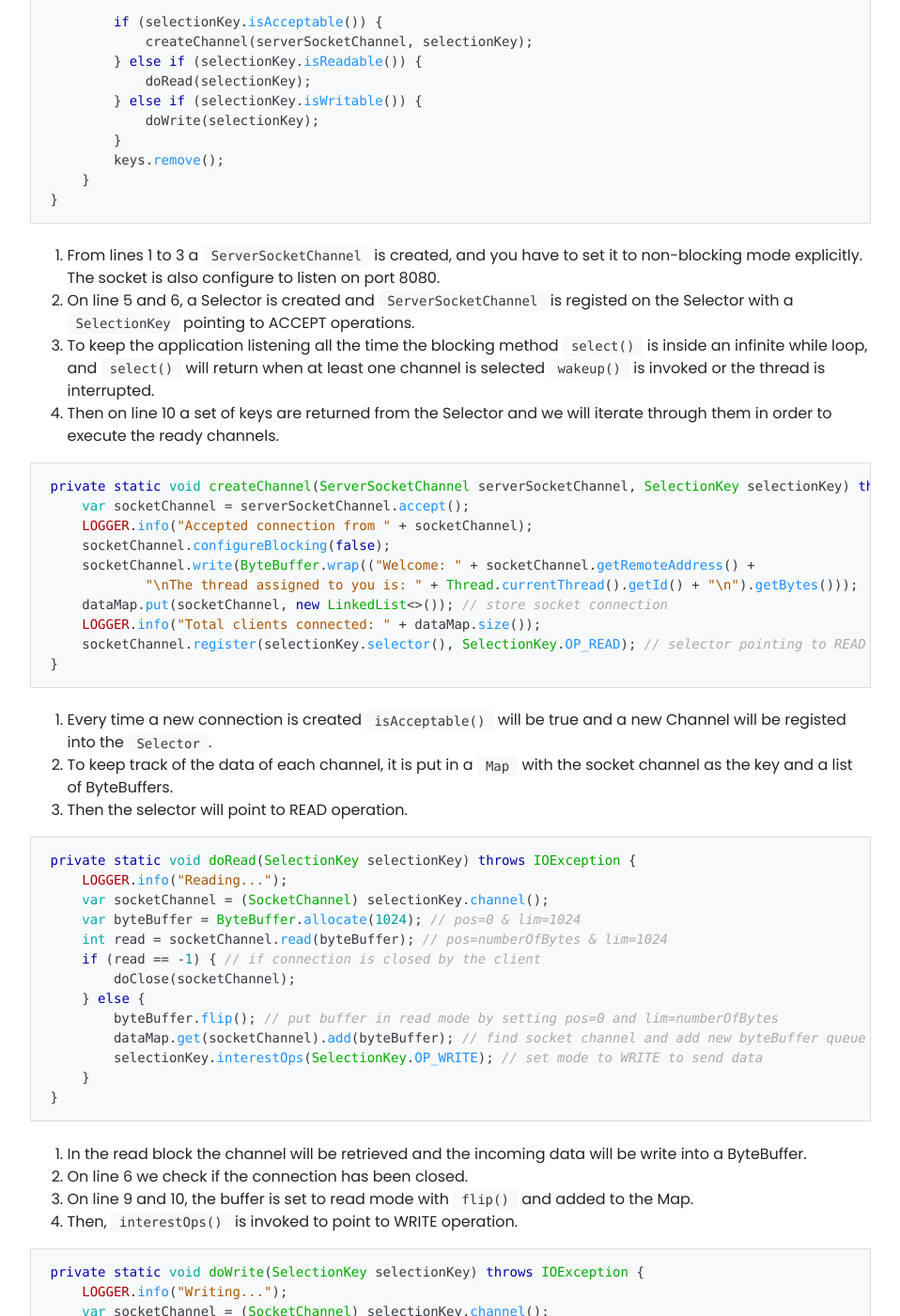
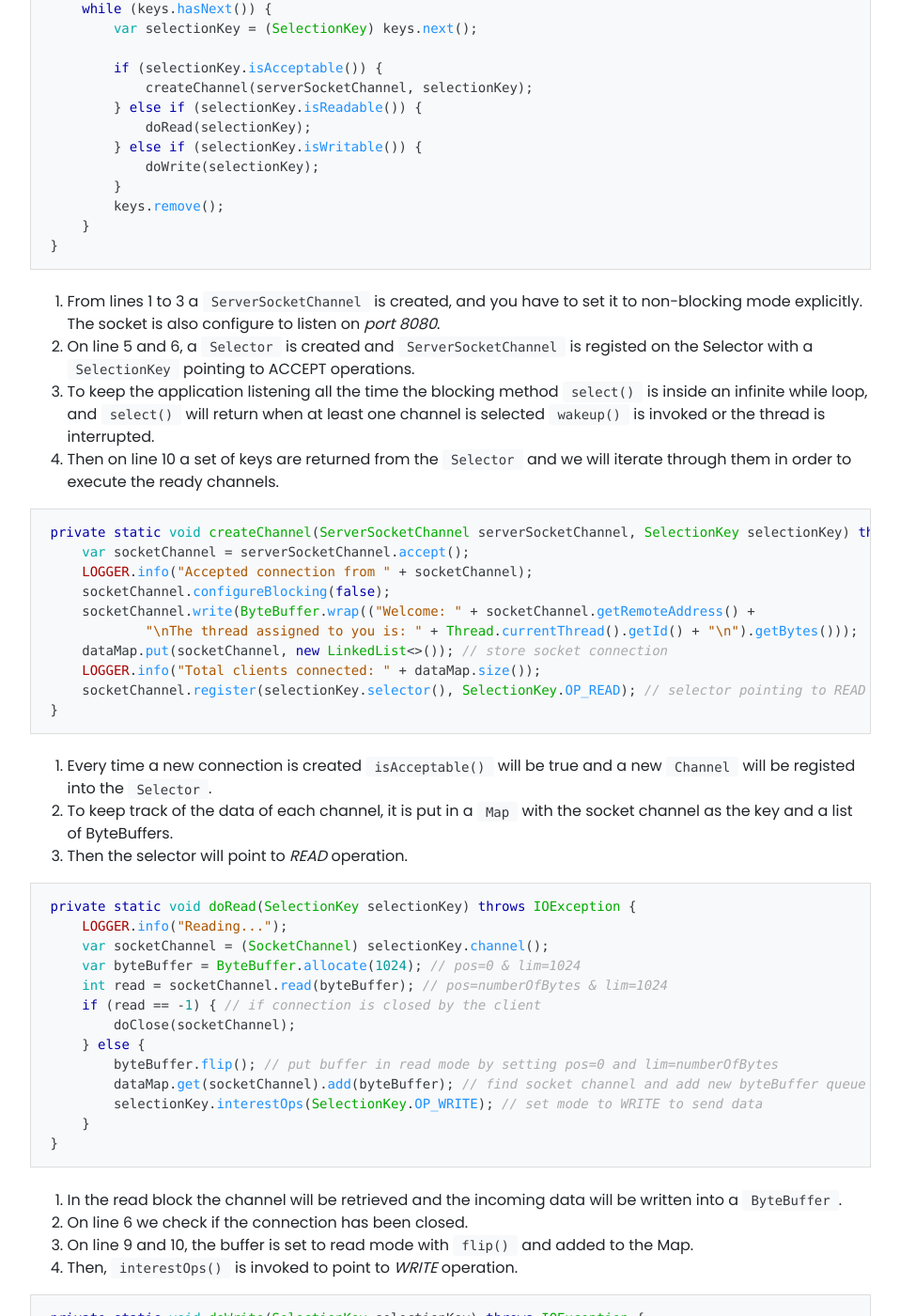
Before and after one commit to jackhman/sergio-martin-rubio-site, a Jekyll site: the page built from _posts/2019-06-31-java-socket-io-and-nio.md, in a window 1280 px wide and 1400 px high, scrolled down 3881 px. Shown: the whole window at 94% size, without its empty margins (161-1119 px from the left). Built offline with Jekyll 4.4.1, drawn with Linux system fonts in a browser that asks for light colours; nearby versions of some CDN libraries; our own code applies the rules of GitHub Pages for plain Markdown files; comment, search, counter and statistics services are not loaded; some of the changed text lies outside the part shown.

Commit message:
update article

````diff
--- a/_posts/2019-06-31-java-socket-io-and-nio.md
+++ b/_posts/2019-06-31-java-socket-io-and-nio.md
@@ -18,7 +19,7 @@
 
 Sockets use _TCP/IP_ transport protocol and are the last piece of a network communication between two hosts. You do not usually have to deal with them, since there are protocols built on top of them like _HTTP_ or _FTP_, however it is important to know how they work.
 
->TCP: It is a reliable data transfer protocol that ensures that the data sent is complete and correct and requires to stablish a connection.
+>_TCP_: It is a reliable data transfer protocol that ensures that the data sent is complete and correct and requires to stablish a connection.
 
 Java offers a blocking and non blocking alternative to create sockets, and depending on your requirements you might consider the one or the other.
 
@@ -64,9 +65,9 @@
 1. A `ServerSocket` is created with a given port to listen on.
 2. The server will block when `accept()` is invoked and starts listening for clients connections.
 3. If a client requests a connection a Socket is returned by `accept()`.
-4. Now we can read from the client (InputStream) and send data back to the client (OutputStream).
+4. Now we can read from the client (`InputStream`) and send data back to the client (`OutputStream`).
 
-If we want to allow multiple connections we will have to create a Thread Pool:
+If we want to allow multiple connections we will have to create a **Thread Pool**:
 
 ```java
 ExecutorService threadPool = Executors.newFixedThreadPool(100);
@@ -99,16 +100,16 @@
     read = socketChannel.read(buffer); // set to -1
 }
 ```
-1. On line 1, pos will be equals to the number of bytes written into the Buffer.
+1. On line 1, pos will be equals to the number of bytes written into the `Buffer`.
 2. On line 3, `flip()` is called to set position to 0 and limit to the number of bytes previouly written.
-3. On line 5, it reads from Buffer one byte at a time up to the limit.
-4. On line 7, finally we clear the **Buffer**.
+3. On line 5, it reads from `Buffer` one byte at a time up to the limit.
+4. On line 7, finally we clear the `Buffer`.
 - **Selector**: A Selector can register multiple Channels and will check which ones are ready for accepting new connection, reading or writing. Similar to `accept()` method of blocking IO, when `select()` is invoked it will block the appliction until a channel is ready to do an operation. Because a Selector can register many channels, only one thread is required to handler multiple connections.
 - **Selection Key**: contains properties for a particular **Channel** (interest set, ready set, selector/channel and an optional attached object). Selection keys are mainly use to know the current interest of the channel (`isAcceptable()`, `isReadable()`, `isWritable()`), get the channel and do operations with that channel.
 
 ### Example
 
-We will use an Echo Socket Channel server will show how NIO works.
+We will use an **Echo Socket Channel** server will show how NIO works.
 
 ```java
 var serverSocketChannel = ServerSocketChannel.open();
@@ -136,10 +137,10 @@
     }
 }
 ```
-1. From lines 1 to 3 a `ServerSocketChannel` is created, and you have to set it to non-blocking mode explicitly. The socket is also configure to listen on port 8080.
-2. On line 5 and 6, a Selector is created and `ServerSocketChannel` is registed on the Selector with a `SelectionKey` pointing to ACCEPT operations.
+1. From lines 1 to 3 a `ServerSocketChannel` is created, and you have to set it to non-blocking mode explicitly. The socket is also configure to listen on _port 8080_.
+2. On line 5 and 6, a `Selector` is created and `ServerSocketChannel` is registed on the Selector with a `SelectionKey` pointing to ACCEPT operations.
 3. To keep the application listening all the time the blocking method `select()` is inside an infinite while loop, and `select()` will return when at least one channel is selected `wakeup()` is invoked or the thread is interrupted.
-4. Then on line 10 a set of keys are returned from the Selector and we will iterate through them in order to execute the ready channels.
+4. Then on line 10 a set of keys are returned from the `Selector` and we will iterate through them in order to execute the ready channels.
 
 ```java
 private static void createChannel(ServerSocketChannel serverSocketChannel, SelectionKey selectionKey) throws IOException {
@@ -154,9 +155,9 @@
 }
 ```
 
-5. Every time a new connection is created `isAcceptable()` will be true and a new Channel will be registed into the `Selector`.
+5. Every time a new connection is created `isAcceptable()` will be true and a new `Channel` will be registed into the `Selector`.
 6. To keep track of the data of each channel, it is put in a `Map` with the socket channel as the key and a list of ByteBuffers.
-7. Then the selector will point to READ operation.
+7. Then the selector will point to _READ_ operation.
 
 ```java
 private static void doRead(SelectionKey selectionKey) throws IOException {
@@ -174,10 +175,10 @@
 }
 ```
 
-8. In the read block the channel will be retrieved and the incoming data will be write into a ByteBuffer.
+8. In the read block the channel will be retrieved and the incoming data will be written into a `ByteBuffer`.
 9. On line 6 we check if the connection has been closed.
 10. On line 9 and 10, the buffer is set to read mode with `flip()` and added to the Map.
-11. Then, `interestOps()` is invoked to point to WRITE operation.
+11. Then, `interestOps()` is invoked to point to _WRITE_ operation.
 
 ```java
 private static void doWrite(SelectionKey selectionKey) throws IOException {
@@ -193,7 +194,7 @@
 ```
 
 12. Once again, the channel is retrieve in order to write into it the data saved in the `Map`.
-13. Then, we set the Selector to READ operations.
+13. Then, we set the `Selector` to _READ_ operations.
 
 ```java
 private static void doClose(SocketChannel socketChannel) throws IOException {
@@ -204,7 +205,7 @@
     socketChannel.close(); // closes channel and cancels selection key
 }
 ```
-14. In case the connection is close, the channel is removed from the Map and then is closed.
+14. In case the connection is close, the channel is removed from the `Map` and then is closed.
 
 ## Java IO vs NIO
 
````
Also changed, not shown: other parts of _posts/2019-06-31-java-socket-io-and-nio.md (+1 -0 lines).
